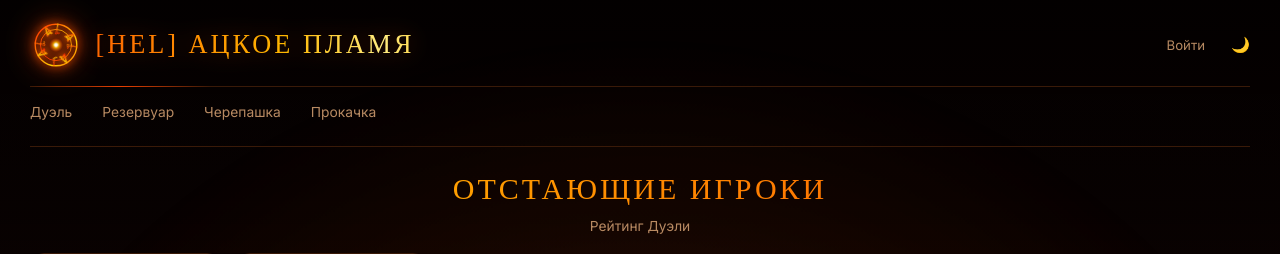
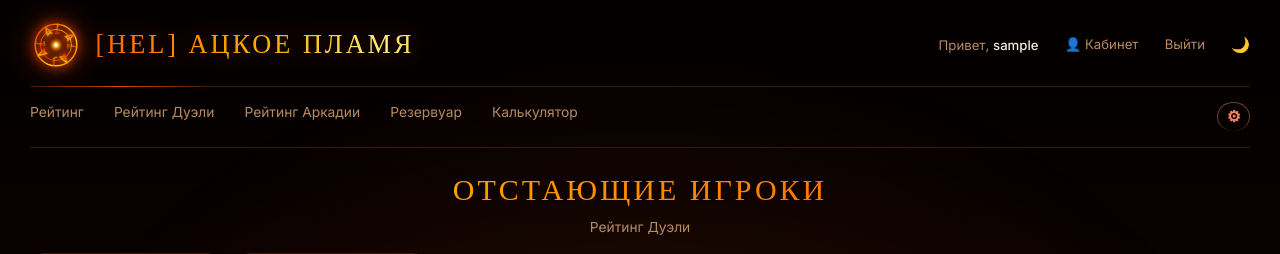
Before and after one commit to paradigmaafk-boop/e-hell, a Flask app: page /underperforming/duel in a window 1280 px wide. Shown: the top 254 px of the page. Run offline with Flask 3, Linux system fonts and the light colour scheme; the visitor is signed in with stand-in values (Sample User, id 1); data that the repository does not hold is empty; some libraries are stand-ins or nearby versions; some web fonts are replaced.

Commit message:
Update underperforming.html

```diff
--- a/templates/underperforming.html
+++ b/templates/underperforming.html
@@ -32,8 +32,6 @@
     </defs>
 </svg>
 
-<div class="embers" id="embers"></div>
-
 <div class="wrap">
 
     <header class="header">
@@ -63,33 +61,37 @@
             </div>
         </a>
         <div class="header-right">
-            {% if session['logged_in'] %}
-                <span class="user">Привет, <b>{{ session['username'] }}</b></span>
-                <a href="/logout" class="link-btn">Выйти</a>
-            {% else %}
-                <a href="/login" class="link-btn">Войти</a>
-            {% endif %}
+            <span class="user">Привет, <b>{{ session['username'] }}</b></span>
+            <a href="/cabinet" class="link-btn header-link">👤 Кабинет</a>
+            <a href="/logout" class="link-btn header-link">Выйти</a>
             <button class="moon" id="theme-toggle">🌙</button>
         </div>
     </header>
 
     <nav class="nav">
+        <a href="/rating/total">
+            <span class="nav-full">Рейтинг</span>
+            <span class="nav-short">Рейтинг</span>
+        </a>
         <a href="/rating/duel">
-            <span class="nav-full">Дуэль</span>
+            <span class="nav-full">Рейтинг Дуэли</span>
             <span class="nav-short">VS</span>
+        </a>
+        <a href="/rating/arcadia">
+            <span class="nav-full">Рейтинг Аркадии</span>
+            <span class="nav-short">Аркадия</span>
         </a>
         <a href="/reservoir">
             <span class="nav-full">Резервуар</span>
             <span class="nav-short">РР</span>
         </a>
-        <a href="/turtle-calculator">
-            <span class="nav-full">Черепашка</span>
-            <span class="nav-short">Черепашка</span>
+        <a href="/calculator">
+            <span class="nav-full">Калькулятор</span>
+            <span class="nav-short">Калькулятор</span>
         </a>
-        <a href="/hero-calculator">
-            <span class="nav-full">Прокачка</span>
-            <span class="nav-short">Прокачка</span>
-        </a>
+        {% if session.get('role') in ['admin', 'super_admin'] %}
+        <a href="/admin" class="nav-admin" title="Админ-панель">⚙</a>
+        {% endif %}
     </nav>
 
     <div class="page-head">
@@ -150,29 +152,6 @@
 </div>
 
 <script>
-    (function () {
-        const container = document.getElementById('embers');
-        for (let i = 0; i < 30; i++) {
-            const ember = document.createElement('div');
-            ember.className = 'ember';
-            const size = 2 + Math.random() * 4;
-            const left = Math.random() * 100;
-            const duration = 6 + Math.random() * 10;
-            const delay = Math.random() * 12;
-            const drift = (Math.random() - 0.5) * 200;
-            ember.style.left = left + '%';
-            ember.style.width = size + 'px';
-            ember.style.height = size + 'px';
-            ember.style.animationDuration = duration + 's';
-            ember.style.animationDelay = delay + 's';
-            ember.style.setProperty('--drift', drift + 'px');
-            const hue = 15 + Math.random() * 30;
-            ember.style.background = `radial-gradient(circle, hsl(${hue + 20}, 100%, 70%), hsl(${hue}, 100%, 50%) 60%, transparent 100%)`;
-            ember.style.boxShadow = `0 0 8px 1px hsla(${hue}, 100%, 55%, 0.8)`;
-            container.appendChild(ember);
-        }
-    })();
-
     const toggleBtn = document.getElementById('theme-toggle');
     const body = document.body;
     toggleBtn.addEventListener('click', () => {
```
